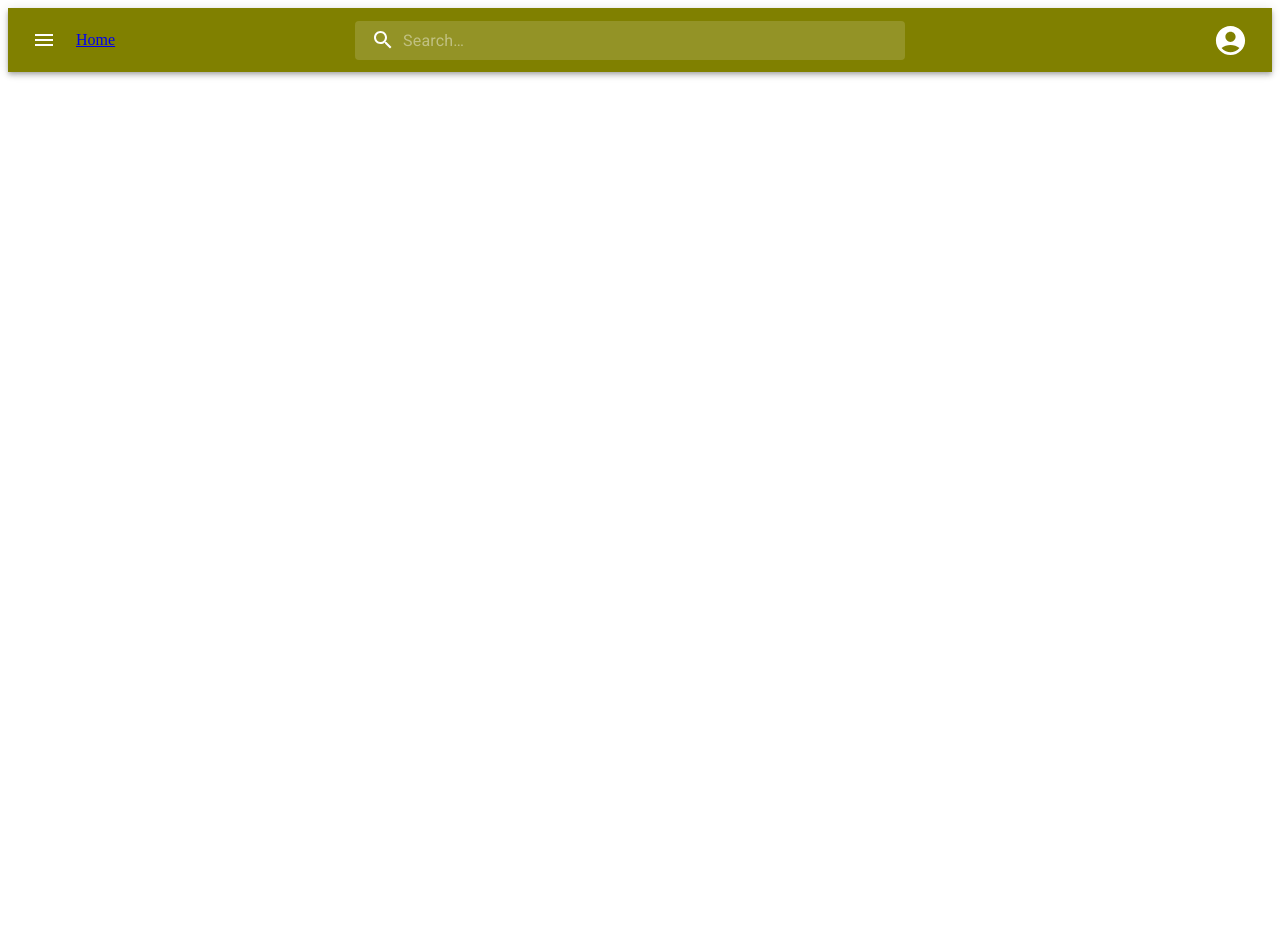
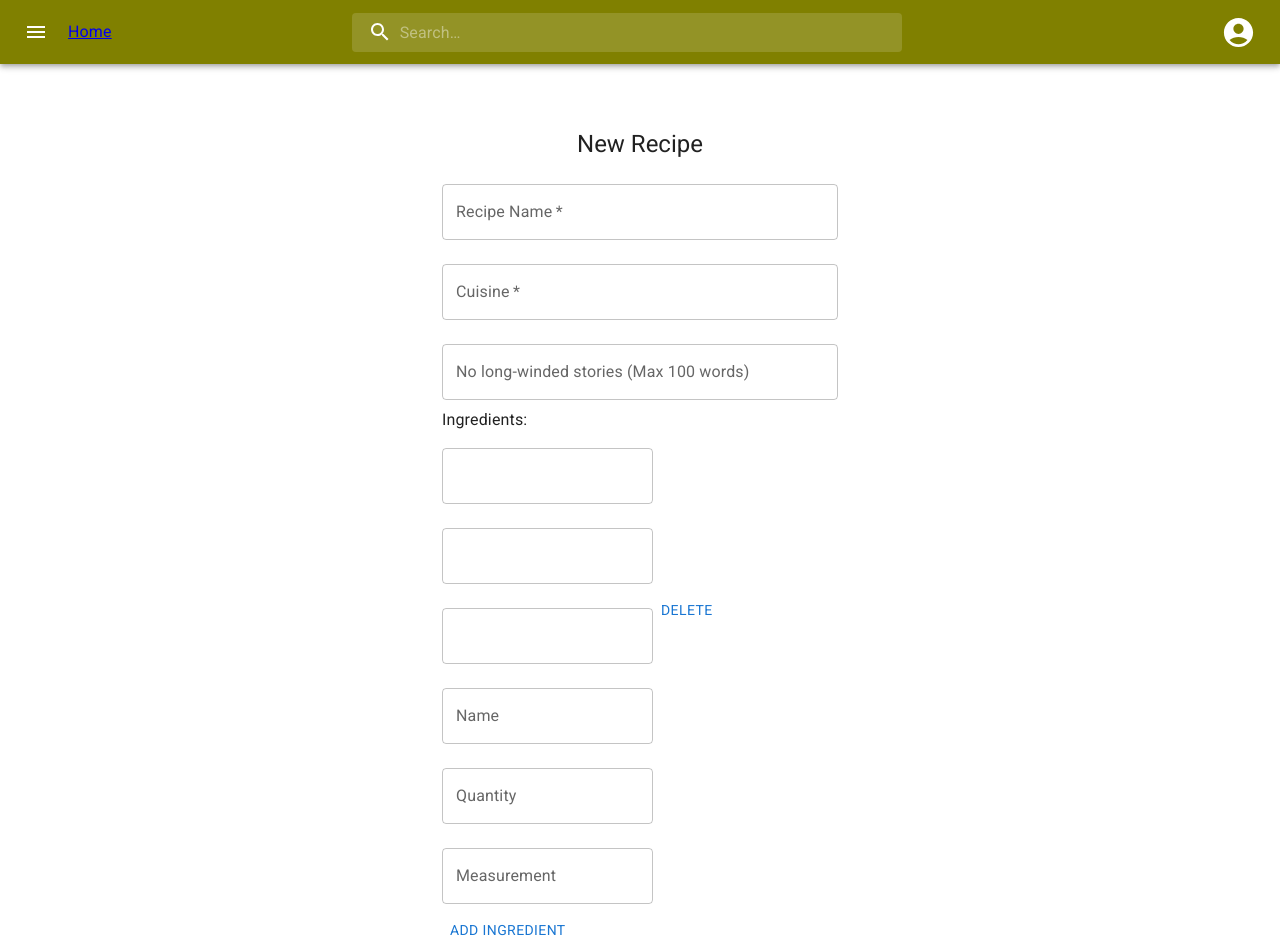
Before and after one commit to derekpoh/Project-4, a React (Vite) app: page /users/account/createrecipe in a window 1280 px wide. Before the commit this address had no page. Shown: the top 952 px of the page. Before the commit the page ends 800 px from the top, so only its background shows below. Built offline with nearby package versions, Linux system fonts and the light colour scheme.

Commit message:
added createRecipe form

```diff
--- a/models/Recipe.js
+++ b/models/Recipe.js
@@ -19,7 +19,7 @@ const ingredientSchema = new Schema ({
         trim: true,
     },
     quantity: {
-        type: Number,
+        type: String,
         required: true,
     },
     measurement: {
@@ -41,7 +41,7 @@ const recipeSchema = new Schema({
         type: String,
         match: /^(https?|ftp):\/\/[^\s/$.?#].[^\s]*$/,
     },
-    cusine: {
+    cuisine: {
         type: String
     },
     description: {
--- a/package.json
+++ b/package.json
@@ -15,6 +15,7 @@
     "@fontsource/roboto": "^4.5.8",
     "@mui/icons-material": "^5.11.16",
     "@mui/material": "^5.12.0",
+    "@mui/x-data-grid": "^6.2.0",
     "bcrypt": "^5.1.0",
     "dotenv": "^16.0.3",
     "express": "^4.18.2",
--- a/src/pages/App/App.tsx
+++ b/src/pages/App/App.tsx
@@ -5,6 +5,10 @@ import HomePage from "../HomePage/HomePage"
 import NavBar from '../../components/NavBar/NavBar';
 import LoginPage from '../LoginPage/LoginPage';
 import RegisterPage from '../RegisterPage/RegisterPage';
+import UserAccountPage from '../UserAccountPage/UserAccountPage';
+import MyRecipesPage from '../MyRecipesPage/MyRecipesPage';
+import CreateRecipePage from '../CreateRecipePage/CreateRecipePage';
+import BookmarksPage from '../BookmarksPage/BookmarksPage';
 
 type UserState = {
   username: string;
@@ -24,6 +28,10 @@ const [user, setUser] = useState<UserState>(getUser())
       <Route path="/" element={<HomePage/>}></Route>
       <Route path="/users/login" element={<LoginPage setUser={setUser} />}></Route>
       <Route path="/users/register" element={<RegisterPage setUser={setUser} />}></Route>
+      <Route path="/users/account" element={<UserAccountPage />}></Route>
+      <Route path="/users/account/myrecipes" element={<MyRecipesPage />}></Route>
+      <Route path="/users/account/createrecipe" element={<CreateRecipePage />}></Route>
+      <Route path="/users/account/bookmarks" element={<BookmarksPage />}></Route>
       </Routes>
     </main>
   )
--- /dev/null
+++ b/src/pages/BookmarksPage/BookmarksPage.tsx
@@ -0,0 +1,9 @@
+
+
+const BookmarksPage = () => {
+    return(
+        <h1> RECIPES FORMS </h1>
+    )
+}
+
+export default BookmarksPage
--- /dev/null
+++ b/src/pages/CreateRecipePage/CreateRecipeForm.tsx
@@ -0,0 +1,190 @@
+import { useState } from 'react';
+import { useNavigate } from "react-router-dom";
+import Button from '@mui/material/Button';
+import TextField from '@mui/material/TextField';
+import Box from '@mui/material/Box';
+import Typography from '@mui/material/Typography';
+
+
+function CreateRecipeForm() {
+
+  const [recipe, setRecipe] = useState({
+    recipe: "",
+    cuisine: "",
+    description: "",
+    ingredients: [{
+      name: "",
+      quantity: "",
+      measurement: "",
+    }]
+  });
+  const [newIngredient, setNewIngredient] = useState({
+    name: "",
+    quantity: "",
+    measurement: "",
+  });
+  const [error, setError] = useState("");
+  const navigate = useNavigate();
+
+  const handleChange = (event: React.ChangeEvent<HTMLInputElement>) => {
+    const { name, value } = event.target;
+    setRecipe({ ...recipe, [name]: value });
+  };
+
+  const handleAddIngredient = () => {
+    setRecipe({
+      ...recipe,
+      ingredients: [...recipe.ingredients, newIngredient],
+    });
+    setNewIngredient({
+      name: "",
+      quantity: "",
+      measurement: "",
+    });
+  };
+
+  const handleDeleteIngredient = (index: number) => {
+    setRecipe({
+      ...recipe,
+      ingredients: [
+        ...recipe.ingredients.slice(0, index),
+        ...recipe.ingredients.slice(index + 1),
+      ],
+    });
+  };
+
+  const handleUpdateIngredient = (index: number, field: string, value: string | number) => {
+    setRecipe(prevRecipe => {
+      const updatedIngredients = [...prevRecipe.ingredients];
+      updatedIngredients[index] = {
+        ...updatedIngredients[index],
+        [field]: value
+      };
+      return {
+        ...prevRecipe,
+        ingredients: updatedIngredients
+      };
+    });
+  };
+
+
+  return (
+        <Box component="form" autoComplete="off"  sx={{ mt: 1 }}>
+        <TextField
+          margin="normal"
+          required
+          fullWidth
+          id="recipe"
+          label="Recipe Name"
+          name="recipe"
+          value={recipe.recipe}
+          onChange={handleChange}
+        />
+        <TextField
+          margin="normal"
+          required
+          fullWidth
+          name="cuisine"
+          value={recipe.cuisine}
+          onChange={handleChange}
+          label="Cuisine"
+          id="cuisine"
+        />
+         <TextField
+          margin="normal"
+          fullWidth
+          name="description"
+          value={recipe.description}
+          onChange={handleChange}
+          label="No long-winded stories (Max 100 words)"
+          id="description"
+        />
+      <label>
+        Ingredients:
+        <ul style={{ listStyleType: "none", margin: 0, padding: 0 }}>
+          {recipe.ingredients.map((ingredient, index) => (
+            <li key={index} style={{listStyleType: "none"}}>
+          <TextField
+            margin="normal"
+            value={recipe.ingredients[index].name}
+            onChange={(event) =>
+              handleUpdateIngredient(index, "name", event.target.value)
+            }
+          />
+          <TextField
+              margin="normal"
+                value={recipe.ingredients[index].quantity}
+                onChange={(event) =>
+                  handleUpdateIngredient(index, "quantity" , event.target.value)
+                }
+              />
+          <TextField
+              margin="normal"
+                value={recipe.ingredients[index].measurement}
+                onChange={(event) =>
+                  handleUpdateIngredient(index, "measurement" ,event.target.value)
+                }
+              />
+              <Button onClick={() => handleDeleteIngredient(index)}>
+                Delete
+              </Button>
+            </li>
+          ))}
+          <li style={{listStyleType: "none"}}>
+          <TextField
+              margin="normal"
+              label="Name"
+              value={newIngredient.name}
+              onChange={(event) => setNewIngredient({
+                ...newIngredient,
+                name: event.target.value
+              })}
+            />
+            <TextField
+              margin="normal"
+              label="Quantity"
+              value={newIngredient.quantity}
+              onChange={(event) => setNewIngredient({
+                ...newIngredient,
+                quantity: event.target.value
+              })}
+            />
+            <TextField
+              margin="normal"
+              label="Measurement"
+              value={newIngredient.measurement}
+              onChange={(event) => setNewIngredient({
+                ...newIngredient,
+                measurement: event.target.value
+              })}
+            />
+            <br/>
+            <Button
+            type="button"
+            onClick={handleAddIngredient}>
+              Add Ingredient
+            </Button>
+          </li>
+        </ul>
+      </label>
+      <Button
+          type="submit"
+          fullWidth
+          variant="contained"
+          sx={{ mt: 3, mb: 2 }}
+        >
+          Create Recipe
+        </Button>
+        <Typography
+        variant="body2"
+        color="error"
+        align="center"
+        sx={{ marginTop: 5 }}
+      >
+        {error}
+      </Typography>
+      </Box>
+  );
+}
+
+export default CreateRecipeForm;
--- /dev/null
+++ b/src/pages/CreateRecipePage/CreateRecipePage.tsx
@@ -0,0 +1,35 @@
+import CssBaseline from '@mui/material/CssBaseline';
+import Box from '@mui/material/Box';
+import Typography from '@mui/material/Typography';
+import Container from '@mui/material/Container';
+import { createTheme, ThemeProvider } from '@mui/material/styles';
+import CreateRecipeForm from './CreateRecipeForm';
+
+
+
+const theme = createTheme();
+
+const CreateRecipePage = () => {
+    return(
+        <ThemeProvider theme={theme}>
+        <Container component="main" maxWidth="xs">
+          <CssBaseline />
+          <Box
+            sx={{
+              marginTop: 8,
+              display: 'flex',
+              flexDirection: 'column',
+              alignItems: 'center',
+            }}
+          >
+            <Typography component="h1" variant="h5">
+              New Recipe
+            </Typography>
+            <CreateRecipeForm />
+          </Box>
+        </Container>
+      </ThemeProvider>
+    )
+}
+
+export default CreateRecipePage
--- /dev/null
+++ b/src/pages/MyRecipesPage/MyRecipesPage.tsx
@@ -0,0 +1,9 @@
+
+
+const MyRecipesPage = () => {
+    return(
+        <h1>MY RECIPES</h1>
+    )
+}
+
+export default MyRecipesPage
--- /dev/null
+++ b/src/pages/UserAccountPage/UserAccountPage.tsx
@@ -0,0 +1,19 @@
+import { Link, useNavigate } from "react-router-dom";
+
+const UserAccountPage = () => {
+    return(
+        <>
+        <Link to="/users/account/myrecipes">
+       <h1>My Recipes</h1>
+       </Link>
+       <Link to="/users/account/createrecipe">
+       <h1>Create Recipe</h1>
+       </Link>
+       <Link to="/users/account/bookmarks">
+       <h1>Bookmarks</h1>
+       </Link>
+       </>
+    )
+}
+
+export default UserAccountPage
```
Also changed, not shown: 1 other file (tests, documents, lock files or other folders).
